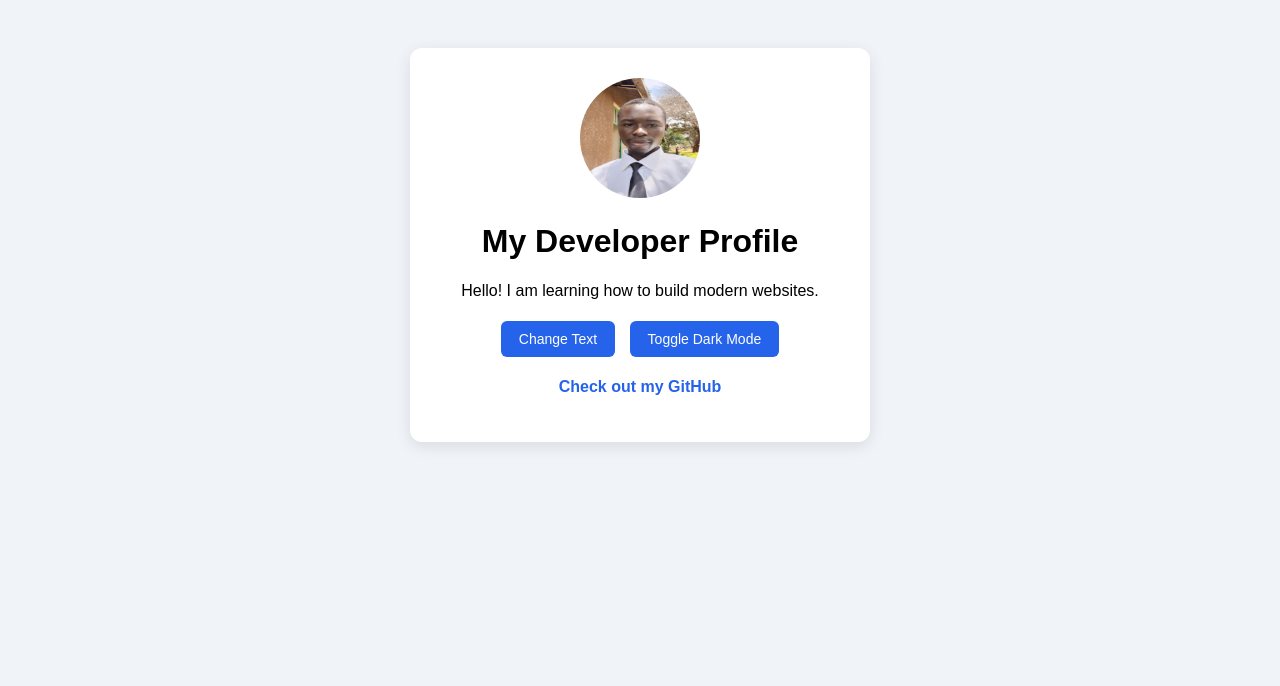
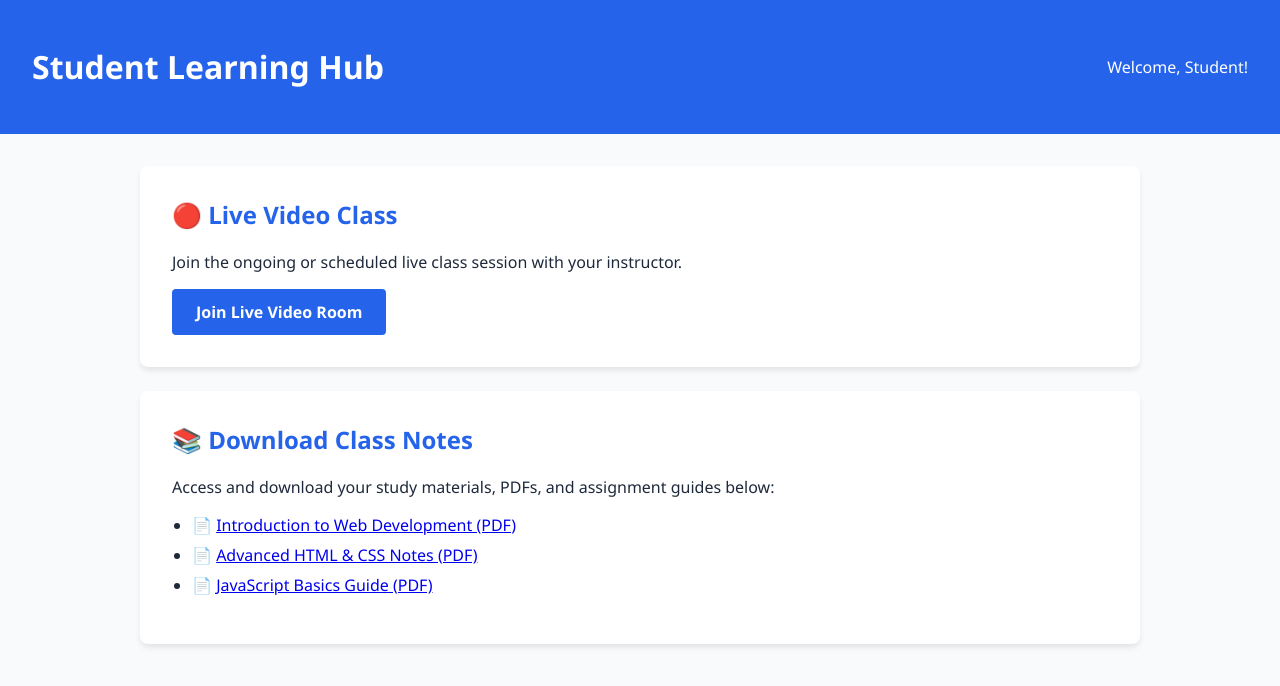
Before and after one commit to makoricharles629-ai/my-profile, a plain HTML site: page index.html in a window 1280 px wide. Drawn offline with Linux system fonts and the light colour scheme.

Commit message:
Update index.html

```diff
--- a/index.html
+++ b/index.html
@@ -1,82 +1,86 @@
 <!DOCTYPE html>
-<html>
+<html lang="en">
 <head>
-  <title>My Developer Profile</title>
+    <meta charset="UTF-8">
+    <meta name="viewport" content="width=device-width, initial-scale=1.0">
+    <title>Student Learning Portal</title>
     <style>
+        :root {
+            --primary: #2563eb;
+            --bg-color: #f8fafc;
+            --card-bg: #ffffff;
+            --text-color: #1e293b;
+        }
         body {
-      background-color: #f0f4f8;
-      font-family: Arial, sans-serif;
-      text-align: center;
-      padding-top: 40px;
-      transition: background-color 0.3s ease;
+            font-family: 'Segoe UI', Tahoma, Geneva, Verdana, sans-serif;
+            background-color: var(--bg-color);
+            color: var(--text-color);
+            margin: 0;
+            padding: 0;
+        }
+        header {
+            background-color: var(--primary);
+            color: white;
+            padding: 1.5rem 2rem;
+            display: flex;
+            justify-content: space-between;
+            align-items: center;
+        }
+        .container {
+            max-width: 1000px;
+            margin: 2rem auto;
+            padding: 0 1rem;
         }
         .card {
-      background: white;
-      max-width: 400px;
-      margin: 0 auto;
-      padding: 30px;
-      border-radius: 12px;
-      box-shadow: 0 4px 15px rgba(0, 0, 0, 0.1);
+            background-color: var(--card-bg);
+            padding: 2rem;
+            border-radius: 8px;
+            box-shadow: 0 4px 6px -1px rgb(0 0 0 / 0.1);
+            margin-bottom: 1.5rem;
         }
-    .profile-img {
-      width: 120px;
-      height: 120px;
-      border-radius: 50%;
-    }
-    button {
-      background-color: #2563eb;
+        h2 { color: var(--primary); margin-top: 0; }
+        .btn {
+            background-color: var(--primary);
             color: white;
+            padding: 0.75rem 1.5rem;
             border: none;
-      padding: 10px 18px;
-      margin: 5px;
-      font-size: 14px;
-      border-radius: 6px;
+            border-radius: 4px;
             cursor: pointer;
-    }
-    .link {
-      color: #2563eb;
             text-decoration: none;
+            display: inline-block;
             font-weight: bold;
         }
-    body.dark-mode {
-      background-color: #111827;
-    }
-    body.dark-mode .card {
-      background-color: #1f2937;
-      color: white;
-    }
-    body.dark-mode .link {
-      color: #60a5fa;
-    }
+        .btn:hover { opacity: 0.9; }
+        ul { padding-left: 20px; }
+        li { margin-bottom: 0.5rem; }
     </style>
 </head>
 <body>
 
+    <header>
+        <h1>Student Learning Hub</h1>
+        <span>Welcome, Student!</span>
+    </header>
+
+    <div class="container">
+        <!-- Live Class Section -->
         <div class="card">
-    <img src="profile.jpg" alt="Profile Picture" class="profile-img">
-    <h1>My Developer Profile</h1>
-    <p id="bio">Hello! I am learning how to build modern websites.</p>
-
-    <div class="button-group">
-      <button id="text-btn">Change Text</button>
-      <button id="mode-toggle">Toggle Dark Mode</button>
+            <h2>🔴 Live Video Class</h2>
+            <p>Join the ongoing or scheduled live class session with your instructor.</p>
+            <a href="#" class="btn" target="_blank">Join Live Video Room</a>
         </div>
 
-    <p><a href="https://github.com" target="_blank" class="link">Check out my GitHub</a></p>
+        <!-- Class Notes Section -->
+        <div class="card">
+            <h2>📚 Download Class Notes</h2>
+            <p>Access and download your study materials, PDFs, and assignment guides below:</p>
+            <ul>
+                <li>📄 <a href="#" target="_blank">Introduction to Web Development (PDF)</a></li>
+                <li>📄 <a href="#" target="_blank">Advanced HTML & CSS Notes (PDF)</a></li>
+                <li>📄 <a href="#" target="_blank">JavaScript Basics Guide (PDF)</a></li>
+            </ul>
+        </div>
     </div>
 
-  <script>
-    const textBtn = document.querySelector('#text-btn');
-    const modeBtn = document.querySelector('#mode-toggle');
-    const bio = document.querySelector('#bio');
-
-    textBtn.addEventListener('click', function() {
-      bio.textContent = "Awesome! You updated your personal card live!";
-    });
-
-    modeBtn.addEventListener('click', function() {
-      document.body.classList.toggle('dark-mode');
-    });
-  </script>
 </body>
 </html>
```
Lines whose indentation alone changed are shown as unchanged.
